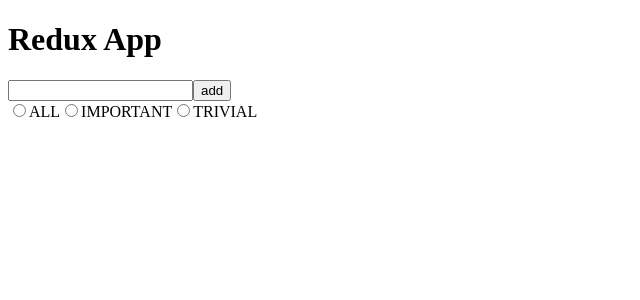
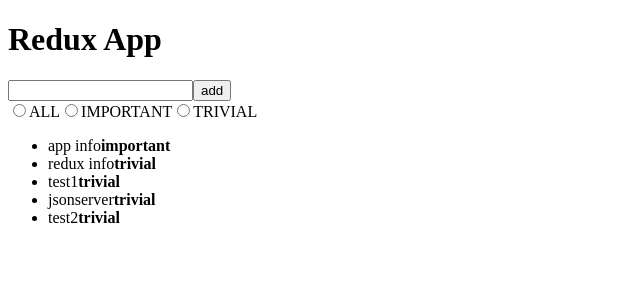
Before and after one commit to lmxatsh/redux-demo, a React (Vite) app: page / in a window 1280 px wide. Shown: the top 300 px of the page, without its empty margins (0-640 px from the left). Built offline with nearby package versions, Linux system fonts and the light colour scheme; data requests are answered from the project's data file.

Commit message:
feature:(service) add json-server for testing, and notes can now be fetched

```diff
--- /dev/null
+++ b/db.json
@@ -0,0 +1,29 @@
+{
+  "notes": [
+    {
+      "content": "app info",
+      "important": true,
+      "id": 1
+    },
+    {
+      "content": "redux info",
+      "important": false,
+      "id": 2
+    },
+    {
+      "content": "test1",
+      "important": false,
+      "id": 3
+    },
+    {
+      "content": "jsonserver",
+      "important": false,
+      "id": 4
+    },
+    {
+      "content": "test2",
+      "important": false,
+      "id": 5
+    }
+  ]
+}
--- a/package.json
+++ b/package.json
@@ -3,6 +3,7 @@
     "version": "0.0.0",
     "type": "module",
     "scripts": {
+        "server": "json-server -p3001 --watch db.json",
         "test": "cross-env NODE_OPTIONS=--experimental-vm-modules npx jest",
         "lint": "npx eslint --ext .js,.jsx src",
         "dev": "vite",
@@ -15,6 +16,7 @@
         ]
     },
     "dependencies": {
+        "axios": "^0.24.0",
         "react": "^17.0.2",
         "react-dom": "^17.0.2",
         "react-redux": "^7.2.6",
@@ -29,7 +31,9 @@
         "eslint": "^8.4.1",
         "eslint-plugin-react": "^7.27.1",
         "jest": "^27.4.5",
+        "json-server": "^0.17.0",
         "prettier": "^2.5.1",
+        "redux-devtools-extension": "^2.13.9",
         "vite": "^2.7.2"
     }
 }
--- a/src/App.jsx
+++ b/src/App.jsx
@@ -1,10 +1,18 @@
-import { createNote, toggleImportanceOf } from './reducer/noteReducer'
-import { useSelector, useDispatch } from 'react-redux'
+import { useEffect } from 'react'
+import { initializeNotes } from './reducer/noteReducer'
+import { useDispatch } from 'react-redux'
 import Notes from './Notes'
 import NewNote from './NewNote'
 import VisibilityFilter from './VisibilityFilter'
+import noteService from './service/notes'
 
 function App() {
+    const dispatch = useDispatch()
+
+    useEffect(() => {
+        noteService.getAll().then((notes) => dispatch(initializeNotes(notes)))
+    }, [])
+
     return (
         <>
             <h1>Redux App</h1>
--- a/src/NewNote.jsx
+++ b/src/NewNote.jsx
@@ -1,15 +1,18 @@
 import { useDispatch } from 'react-redux'
 import { createNote } from './reducer/noteReducer'
+import notes from './service/notes'
+import noteService from './service/notes'
 
 const NewNote = (props) => {
     const dispatch = useDispatch()
 
-    const addNote = (event) => {
+    const addNote = async (event) => {
         event.preventDefault()
         const content = event.target.note.value
         event.target.note.value = ''
-        dispatch(createNote(content))
-        console.log(content)
+        const newNote = await noteService.createNew(content)
+        dispatch(createNote(newNote))
+        console.log(newNote)
     }
 
     return (
--- a/src/main.jsx
+++ b/src/main.jsx
@@ -3,8 +3,9 @@ import ReactDOM from 'react-dom'
 import { createStore, combineReducers } from 'redux'
 import { Provider } from 'react-redux'
 import App from './App'
-import noteReducer from './reducer/noteReducer'
+import noteReducer, {initializeNotes} from './reducer/noteReducer'
 import filterReducer from './reducer/filterReducer'
+import noteService from './service/notes'
 
 const reducer = combineReducers({
     notes: noteReducer,
@@ -13,6 +14,9 @@ const reducer = combineReducers({
 
 const store = createStore(reducer)
 
+noteService.getAll().then(notes =>
+    store.dispatch(initializeNotes(notes)))
+
 ReactDOM.render(
     <Provider store={store}>
         <App />
--- a/src/reducer/noteReducer.jsx
+++ b/src/reducer/noteReducer.jsx
@@ -2,6 +2,8 @@ const noteReducer = (state = [], action) => {
     switch (action.type) {
         case 'NEW_NOTE':
             return state.concat(action.data)
+        case 'INIT_NOTES':
+            return action.data
         case 'TOGGLE_IMPORTANCE': {
             const id = action.data.id
             const noteToChange = state.find((note) => note.id === id)
@@ -18,6 +20,13 @@ const noteReducer = (state = [], action) => {
 
 const generateId = () => Number(Math.random() * 10000000).toFixed(0)
 
+export const initializeNotes = (notes) => {
+    return {
+        type: 'INIT_NOTES',
+        data: notes,
+    }
+}
+
 export const createNote = (content) => ({
     type: 'NEW_NOTE',
     data: {
--- /dev/null
+++ b/src/service/notes.js
@@ -0,0 +1,16 @@
+import axios from 'axios'
+
+const baseUrl = 'http://localhost:3001/notes'
+
+const getAll = async () => {
+    const res = await axios.get(baseUrl)
+    return res.data
+}
+
+const createNew = async (content) => {
+    const object = { content, important: false }
+    const res = await axios.post(baseUrl, object)
+    return res.data
+}
+
+export default { getAll, createNew }
```
Also changed, not shown: 1 other file (tests, documents, lock files or other folders).
